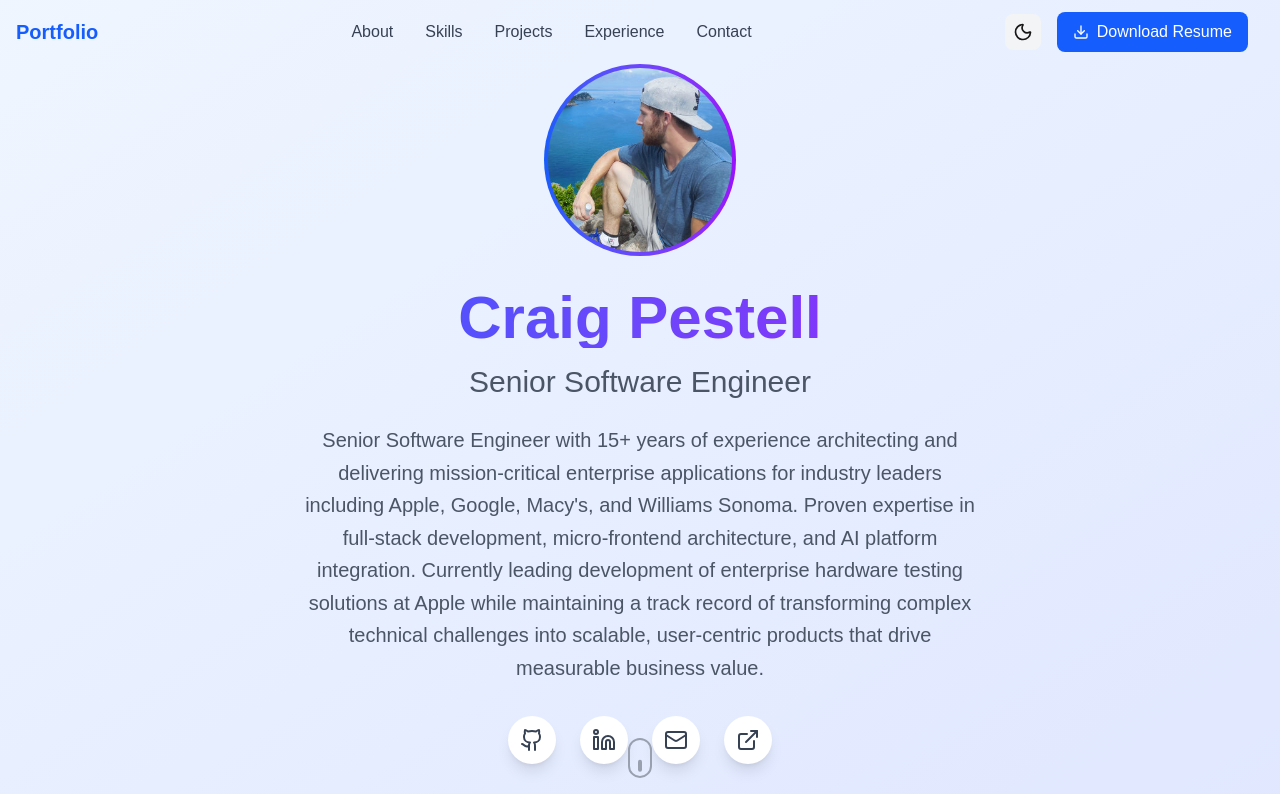
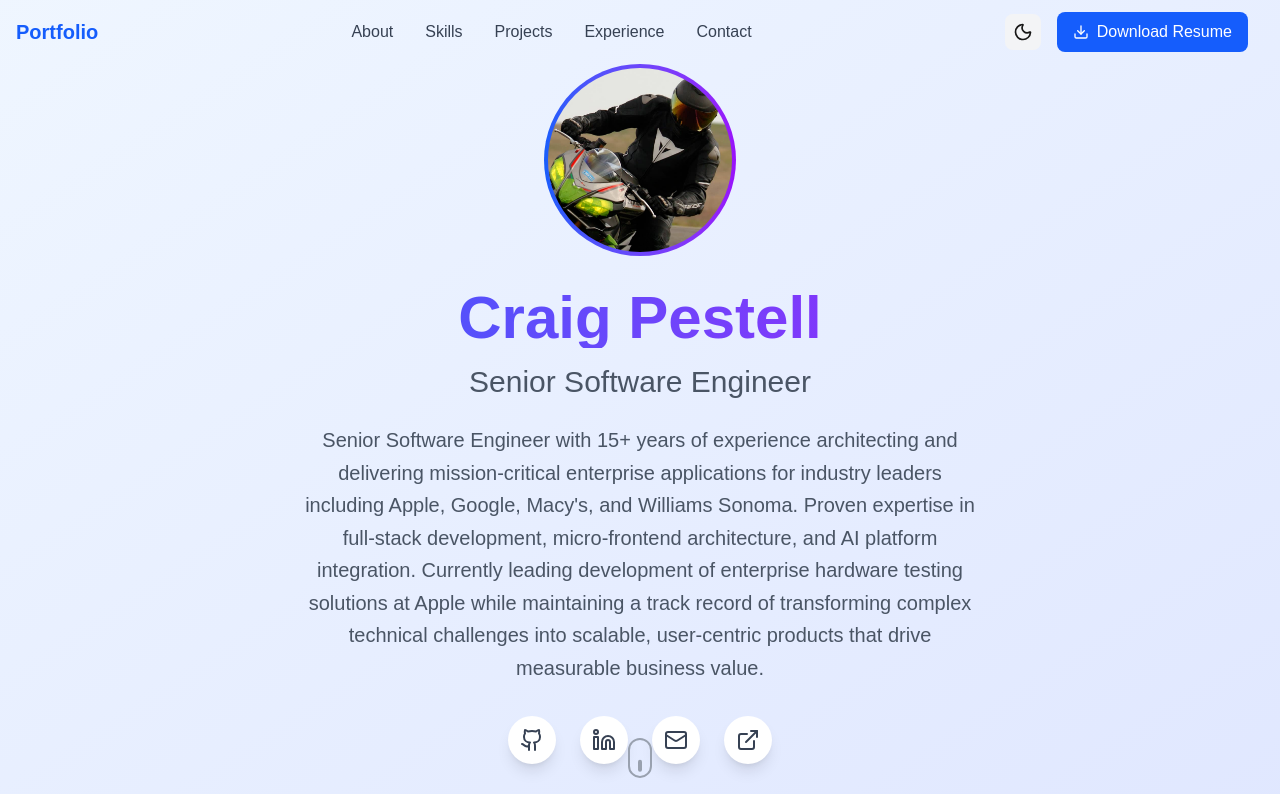
Before and after one commit to craigpestell/react-resume-2023, a Next.js app: page / in a window 1280 px wide. Shown: the top 794 px of the page. Built offline with nearby package versions, Linux system fonts and the light colour scheme; what @react-pdf/renderer would draw is missing.

Commit message:
update profile pic and add technologies to resume

```diff
--- a/src/components/Hero.tsx
+++ b/src/components/Hero.tsx
@@ -18,7 +18,7 @@ export default function Hero({ personalInfo }: HeroProps) {
   };
 
   return (
-    <section className="min-h-screen flex items-center justify-center bg-gradient-to-br from-blue-50 to-indigo-100 dark:from-gray-900 dark:to-gray-800 pt-16">
+    <section id="about" className="min-h-screen flex items-center justify-center bg-gradient-to-br from-blue-50 to-indigo-100 dark:from-gray-900 dark:to-gray-800 pt-16">
       <div className="container mx-auto px-4">
         <div className="max-w-4xl mx-auto text-center">
           {/* Profile Image */}
--- a/src/components/ResumeGenerator.tsx
+++ b/src/components/ResumeGenerator.tsx
@@ -181,6 +181,11 @@ const ResumeDocument = ({ data }: { data: PortfolioData }) => {
                   ))}
                 </View>
               )}
+              {exp.technologies.length > 0 && (
+                <Text style={styles.technologies}>
+                  Technologies: {exp.technologies.join(', ')}
+                </Text>
+              )}
             </View>
           ))}
         </View>
--- a/src/data/portfolio.ts
+++ b/src/data/portfolio.ts
@@ -71,7 +71,7 @@ export const portfolioData: PortfolioData = {
     website: "https://craigpestell.com",
     github: "https://github.com/craigpestell",
     linkedin: "https://linkedin.com/in/craigpestell",
-    profileImage: "/images/profilepic.jpg",
+    profileImage: "/images/profile.png",
     summary: "Senior Software Engineer with 15+ years of experience architecting and delivering mission-critical enterprise applications for industry leaders including Apple, Google, Macy's, and Williams Sonoma. Proven expertise in full-stack development, micro-frontend architecture, and AI platform integration. Currently leading development of enterprise hardware testing solutions at Apple while maintaining a track record of transforming complex technical challenges into scalable, user-centric products that drive measurable business value."
   },
   skills: [
```
Also changed, not shown: public/images/profile.png (added).
